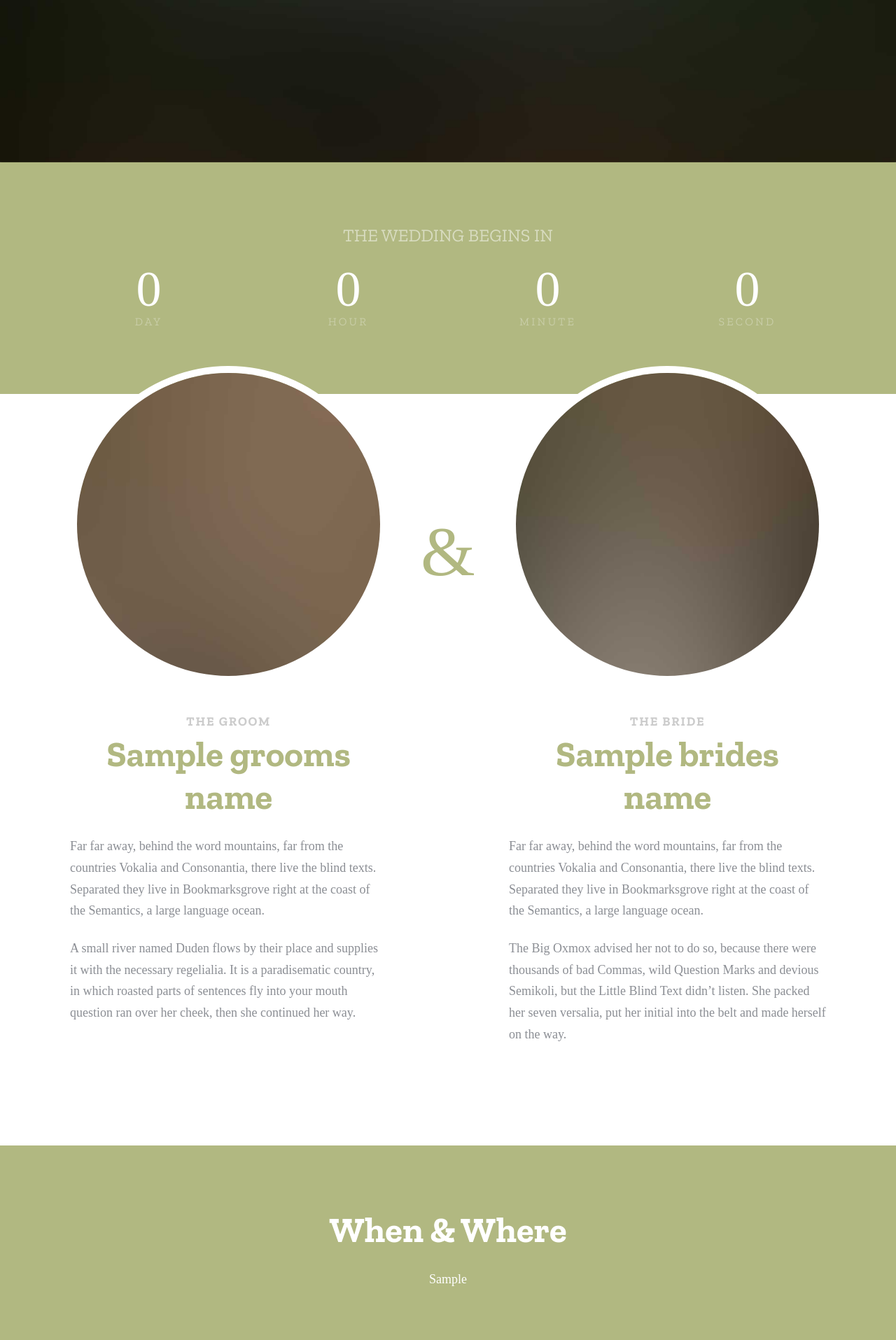
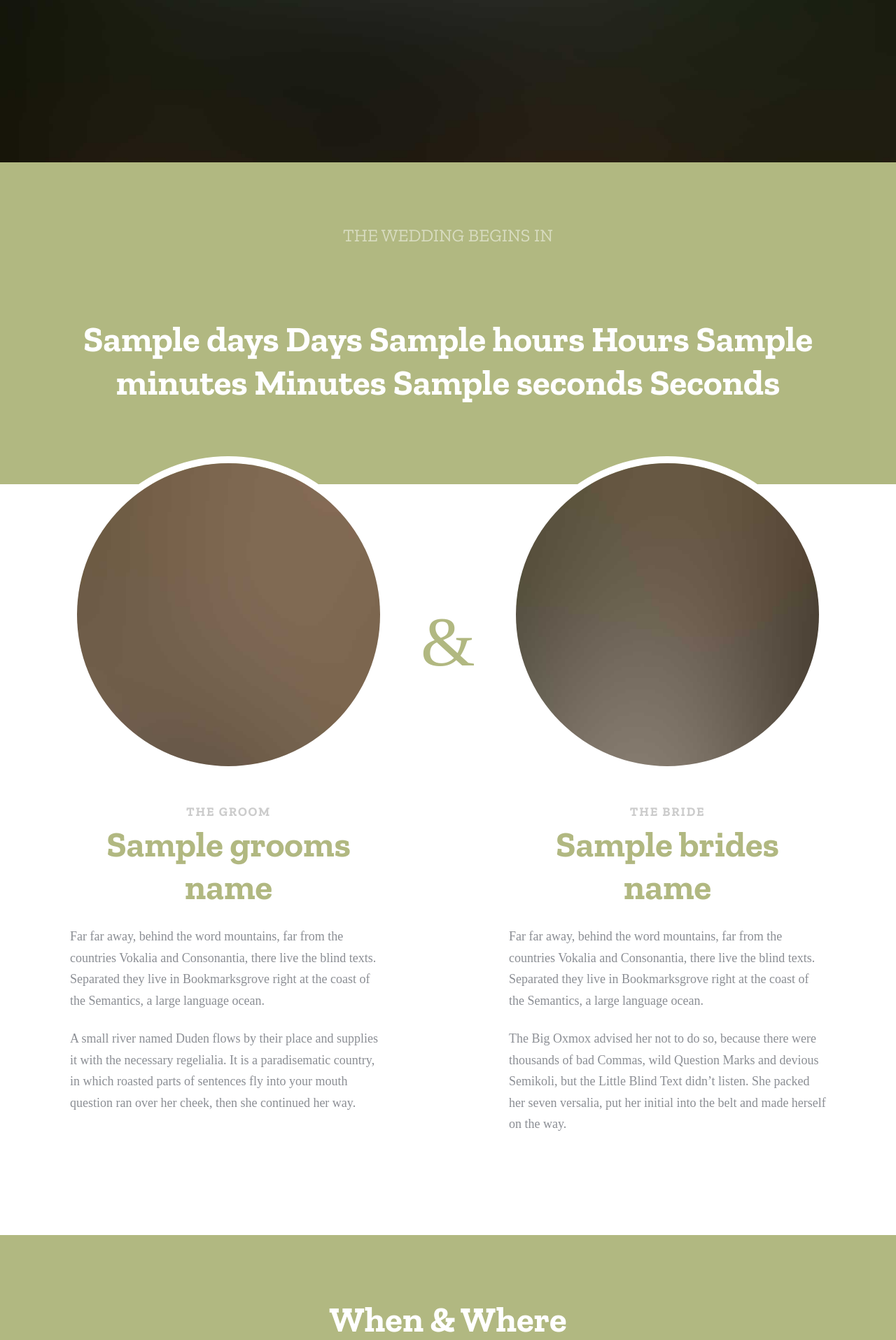
Before and after one commit to ItsAdi22/wedding-web, a Flask app: template templates/template1/index.html in a window 1280 px wide. Shown: the part 568-2483 px from the top of the page at 70% size. Run offline with Flask 3, Linux system fonts and the light colour scheme; the template is opened without the code that fills it: values that come from a table or form of the project are taken from there, most other values are stand-ins (such as "Sample title", 1, 10 or a date in 2020); some libraries are stand-ins or nearby versions; some web fonts are replaced.

Commit message:
Fixed the wedding date timer

```diff
--- a/app.py
+++ b/app.py
@@ -4,6 +4,9 @@ from forms import SignupForm,LoginForm,WeddingDetailsForm,ReservationForm,Couple
 from dotenv import load_dotenv
 import os
 import random
+import datetime
+from pytz import timezone
+
 load_dotenv()
 app = Flask(__name__)
 mysql = MySQL(app)
@@ -19,6 +22,8 @@ app.config["MYSQL_PASSWORD"] = os.getenv('MYSQL_PASSWORD')
 #generate wedding id
 def generate_random_code():
     return str(random.randint(10000, 99999))
+
+
 
 
 @app.route('/tables')
@@ -224,12 +229,45 @@ def userpage(userinput):
                         city_name = data[5]
                         location_url = data[6]
 
+                        #calculate date
+
+                        print(f'WEDDING DATE -----<>---> {wedding_date}')
+                        # Parse the date string into a datetime object
+                        # Check if wedding_date is already a datetime.date object
+                        if isinstance(wedding_date, datetime.date):
+                            given_date = wedding_date  # No need to parse, use it directly
+                        else:
+                            # Parse the date string into a datetime object
+                            try:
+                                given_date = datetime.datetime.strptime(wedding_date, "%Y-%m-%d").date()
+                            except ValueError:
+                                print("Invalid date format. Please use YYYY-MM-DD format.")
+                                # Handle the error as needed
+
+                        # Proceed with the calculations if parsing was successful
+                        if given_date:
+                            # Specify the target time zone (replace with the appropriate one)
+                            target_timezone = timezone("Asia/Kolkata")  # Example: Asia/Kolkata
+
+                            # Convert both dates to the target time zone
+                            given_date_tz = datetime.datetime.combine(given_date, datetime.time.min).astimezone(target_timezone)
+                            current_date_tz = datetime.datetime.now(target_timezone)
+
+                            difference =  given_date_tz- current_date_tz
+
+                            # Calculate remaining time components
+                            total_seconds = difference.total_seconds()
+                            remaining_days = int(total_seconds // (24 * 60 * 60))
+                            remaining_hours = int((total_seconds % (24 * 60 * 60)) // 3600)
+                            remaining_minutes = int((total_seconds % 3600) // 60)
+                            remaining_seconds = int(total_seconds % 60)
+
                     except Exception as e:
                         print(f'SOME OR ALL DATA IS MISSING: {e}')
                         return redirect(url_for('home'))
 
                     else:
-                        return render_template(f'{theme}/index.html',grooms_name=grooms_name,brides_name=brides_name,wedding_date=wedding_date,wedding_location=wedding_location,city_name=city_name,location_url=location_url,form=form)
+                        return render_template(f'{theme}/index.html',grooms_name=grooms_name,brides_name=brides_name,wedding_date=wedding_date,wedding_location=wedding_location,city_name=city_name,location_url=location_url,form=form,days=remaining_days,hours=remaining_hours,minutes=remaining_minutes,seconds=remaining_seconds)
                 else:
                     print("user not found")
                     return redirect(url_for('home'))
--- a/templates/template1/index.html
+++ b/templates/template1/index.html
@@ -63,9 +63,8 @@
       <div class="container">
         <div class="row">
           <div class="col-md-12 text-center probootstrap-animate"><h4>The Wedding Begins In</h4></div>
-          <div class="col-md-12 probootstrap-animate">
-            <div class="date-countdown"></div>
-          </div>
+          <div class="col-md-12 text-center probootstrap-animate">
+                <h2>{{days}} Days {{hours}} Hours {{minutes}} Minutes {{seconds}} Seconds</h2></div>
         </div>
       </div>
     </section>
```
Also changed, not shown: static/template1/js/custom.min.js.
